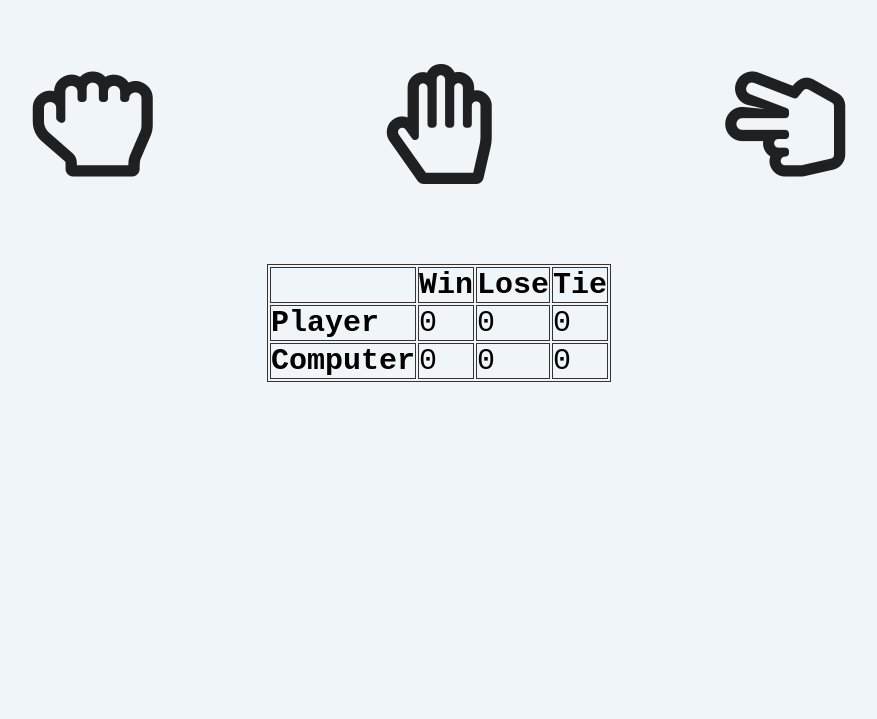
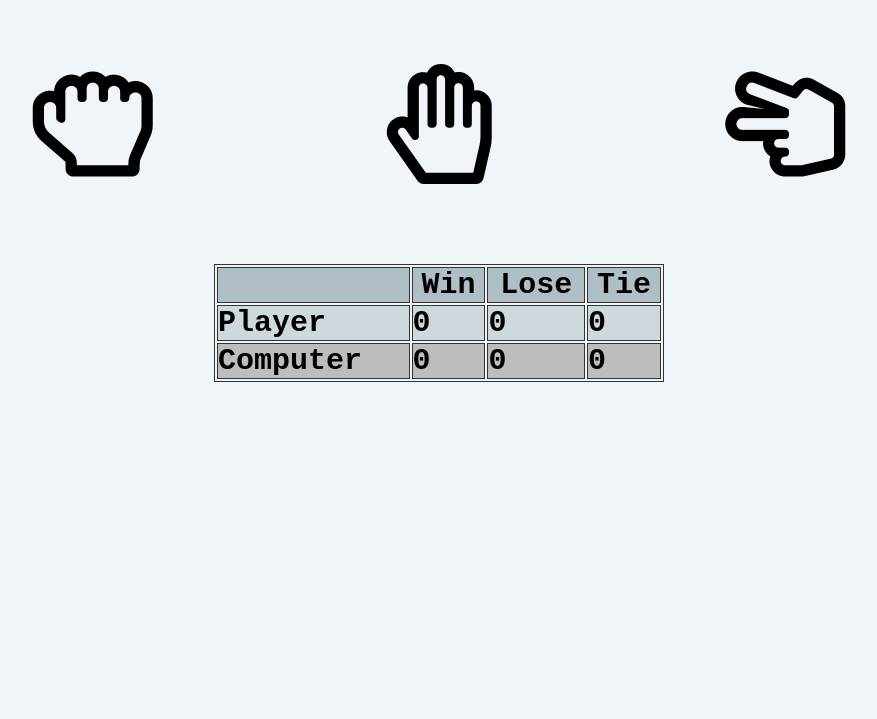
Before and after one commit to JAlmeida1991/Rock-Paper-Scissors, a plain HTML site: page index.html in a window 1280 px wide. Shown: the part 81-800 px from the top of the page, without its empty margins (201-1078 px from the left). Drawn offline with Linux system fonts and the light colour scheme.

Commit message:
improved style

```diff
--- a/app.js
+++ b/app.js
@@ -1,4 +1,4 @@
-(function() {
+(() => {
   "use strict";
 
   // 'Global' variables:
--- a/index.html
+++ b/index.html
@@ -34,15 +34,15 @@
             </tr>
             <tr>
                 <td class="player">Player</td>
-                <td id='p-win'>0</td>
-                <td id='p-lose'>0</td>
-                <td id='p-tie'>0</td>
+                <td id='p-win' class="player">0</td>
+                <td id='p-lose' class="player">0</td>
+                <td id='p-tie' class="player">0</td>
             </tr>
             <tr>
                 <td class="computer"> Computer</td>
-                <td id='c-win'>0</td>
-                <td id='c-lose'>0</td>
-                <td id='c-tie'>0</td>
+                <td id='c-win' class="computer">0</td>
+                <td id='c-lose' class="computer">0</td>
+                <td id='c-tie' class="computer">0</td>
             </tr>
         </thead>
     </table>
--- a/sass/_base.scss
+++ b/sass/_base.scss
@@ -1,6 +1,6 @@
 $bg-color: #f0f5f9;
-$color-primary: #52616a;
-$color-secondary: #1e2022;
+$color-primary: #333;
+$color-secondary: #000;
 
 *::before,
 *::after,
--- a/sass/style.scss
+++ b/sass/style.scss
@@ -30,7 +30,7 @@
   color: $color-secondary;
   @media only screen and (max-width: 30em) {
     margin-bottom: 2rem;
-    font-size: 8rem;
+    font-size: 9rem;
   }
   &:hover {
     color: $color-primary;
@@ -67,7 +67,23 @@
   border: 1px solid #333;
 }
 
+.scoreboard {
+  width: 45rem;
+}
+
 .player,
 .computer {
   font-weight: 600;
 }
+
+.player {
+  background-color: #cfd8dc;
+}
+
+.computer {
+  background-color: #bdbdbd;
+}
+
+th {
+  background-color: #b0bec5;
+}
```
Also changed, not shown: style.css, 1 other file.
